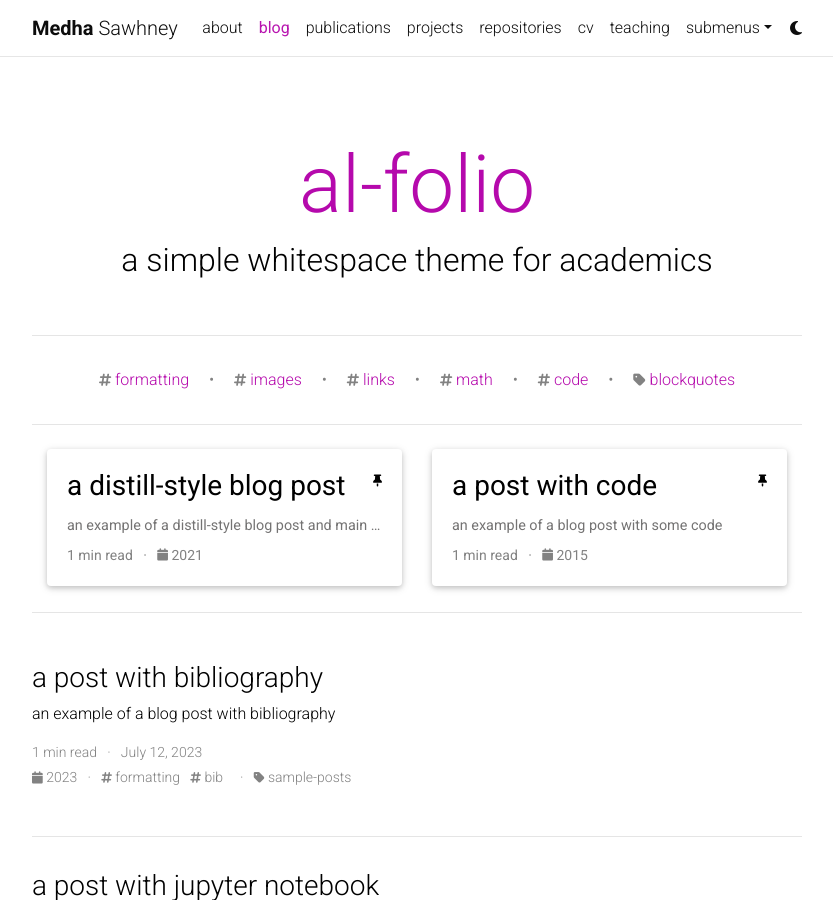
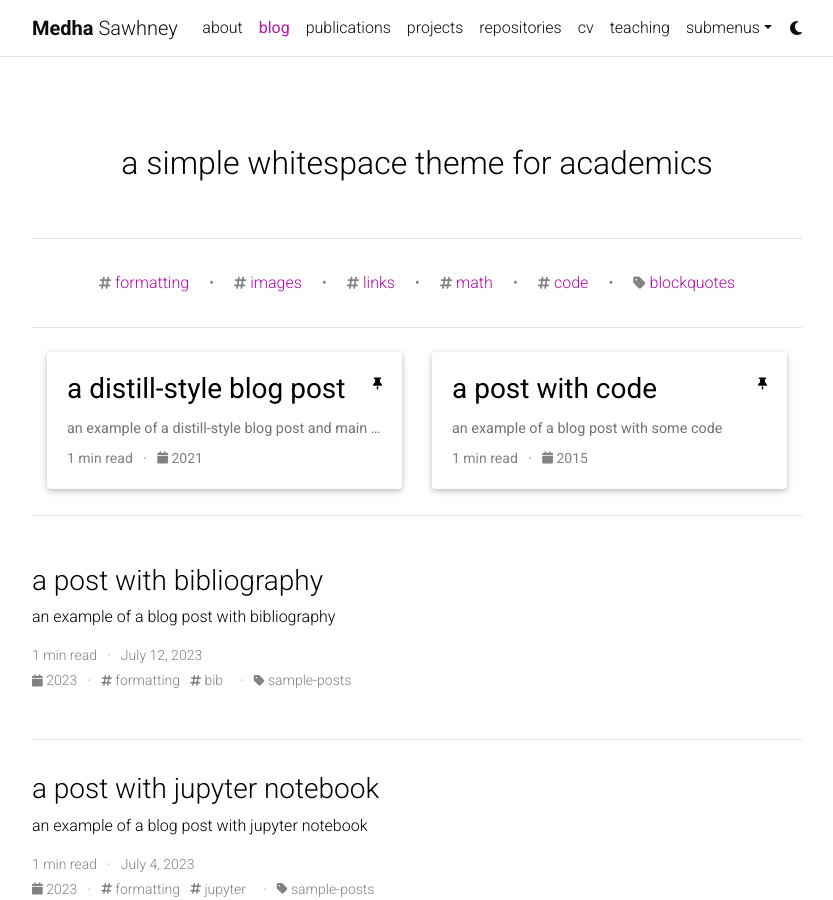
Before and after one commit to sawhney-medha/sawhney-medha.github.io, a Jekyll site: the page built from blog/index.html, in a window 1280 px wide and 900 px high. Shown: the whole window, without its empty margins (223-1056 px from the left). Built offline with Jekyll 4.4.1, drawn with Linux system fonts in a browser that asks for light colours; the list of posts is cut into pages by our own code; comment, search, counter and statistics services are not loaded; a style sheet for code colours, icons or effects is not loaded.

Commit message:
updating metadata

```diff
--- a/_config.yml
+++ b/_config.yml
@@ -74,7 +74,7 @@
 gitlab_username: # your GitLab user name
 twitter_username: # your Twitter handle
 mastodon_username: # your mastodon instance+username in the format instance.tld/@username
-linkedin_username: # your LinkedIn user name
+linkedin_username: medha-sawhney
 telegram_username: # your Telegram user name
 scholar_userid: # your Google Scholar ID
 semanticscholar_id: # your Semantic Scholar ID
@@ -122,7 +122,7 @@
 # Blog
 # -----------------------------------------------------------------------------
 
-blog_name: al-folio # blog_name will be displayed in your blog page
+blog_name: # blog_name will be displayed in your blog page
 blog_nav_title: blog # your blog must have a title for it to be displayed in the nav bar
 blog_description: a simple whitespace theme for academics
 permalink: /blog/:year/:title/
@@ -355,7 +355,7 @@
 # Optional Features
 # -----------------------------------------------------------------------------
 
-enable_google_analytics:    false  # enables google analytics
+enable_google_analytics:    true  # enables google analytics
 enable_cronitor_analytics: false  # enables cronitor RUM analytics
 enable_google_verification: false  # enables google site verification
 enable_bing_verification:   false  # enables bing site verification
@@ -364,12 +364,12 @@
 enable_tooltips:            false  # enables automatic tooltip links generated
                                    # for each section titles on pages and posts
 enable_darkmode:            true   # enables switching between light/dark modes
-enable_navbar_social:       false  # enables displaying social links in the
+enable_navbar_social:       true  # enables displaying social links in the
                                    # navbar on the about page
 enable_project_categories:  true   # enables categorization of projects into
                                    # multiple categories
 enable_medium_zoom:         true   # enables image zoom feature (as on medium.com)
-enable_progressbar:         true   # enables a horizontal progress bar linked to the vertical scroll position
+enable_progressbar:         false   # enables a horizontal progress bar linked to the vertical scroll position
 
 # -----------------------------------------------------------------------------
 # Library versions
```
